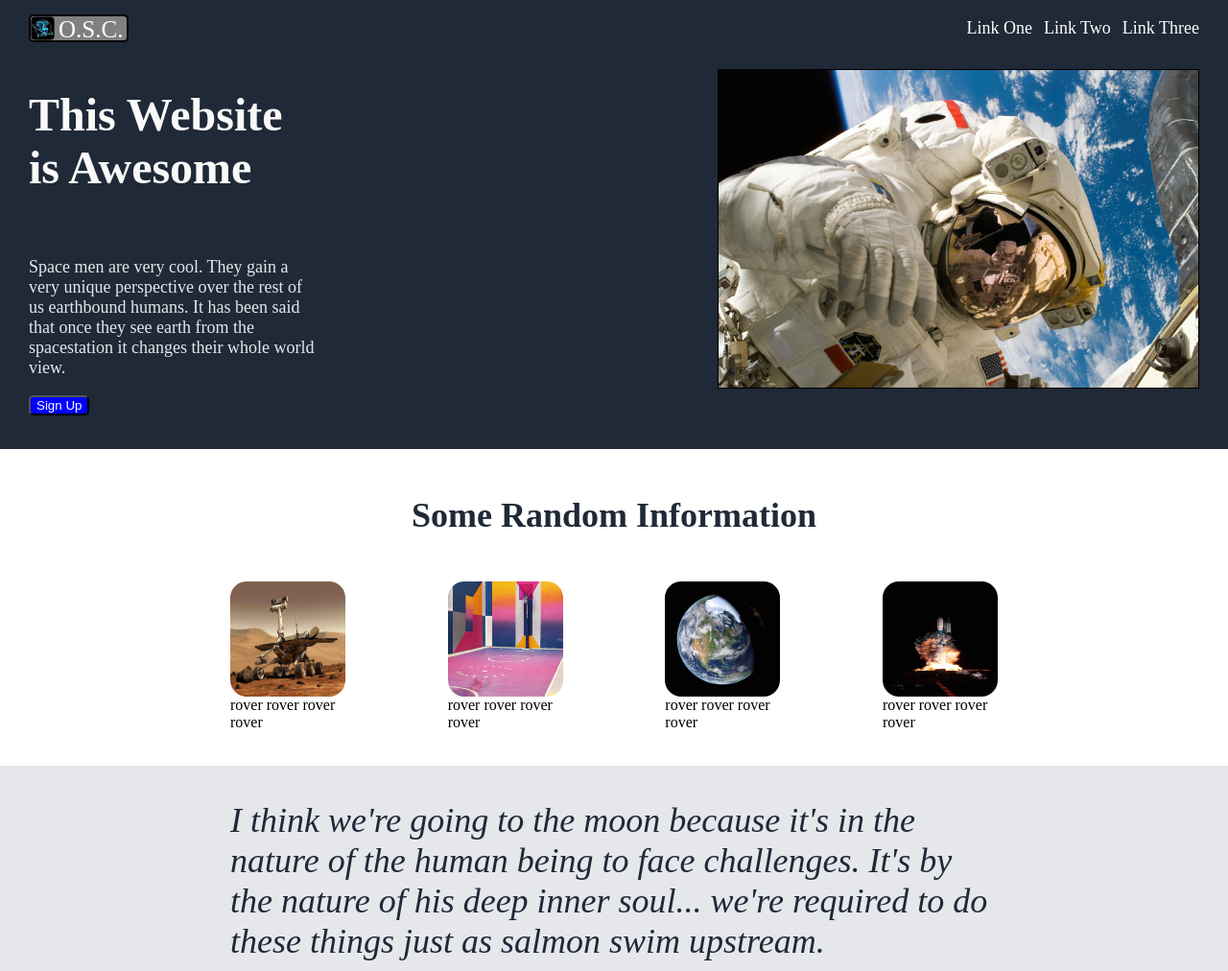
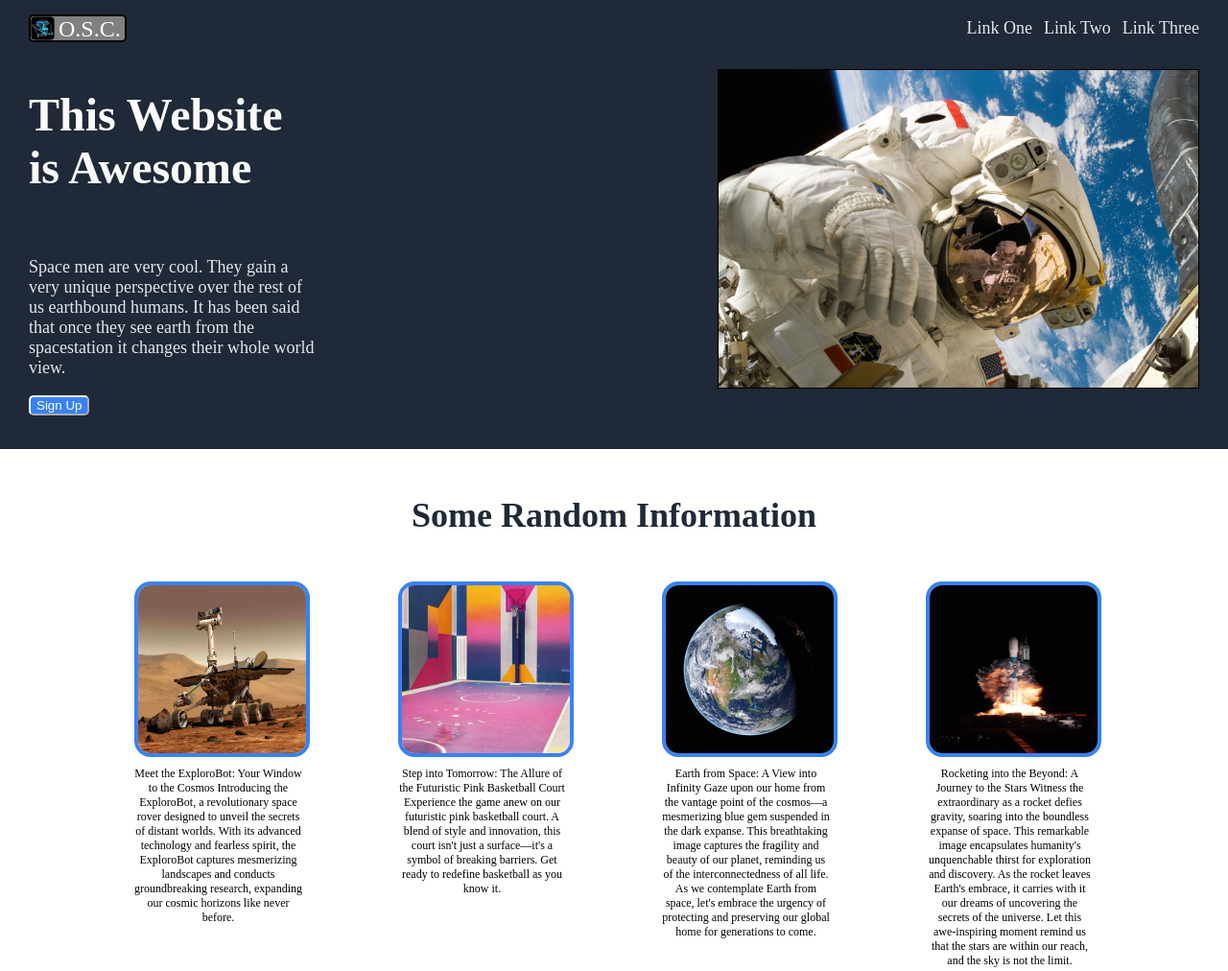
Before and after one commit to d2er29/odin_landing_page, a plain HTML site: page index.html in a window 1280 px wide. Shown: the top 1012 px of the page at 96% size. Drawn offline with Linux system fonts and the light colour scheme.

Commit message:
add more formatting to tweek index.html look

```diff
--- a/index.html
+++ b/index.html
@@ -41,19 +41,36 @@
     <div class="icon">
     <div class="info">
     <img class="icons" src="./img/rover.jpg" alt="image of a rover on a planet or moon that's not earth">
-    <span>rover rover rover rover</span>
+    <span>Meet the ExploroBot: Your Window to the Cosmos
+
+      Introducing the ExploroBot, a revolutionary space rover designed to unveil the secrets of distant worlds.
+       With its advanced technology and fearless spirit, the ExploroBot captures mesmerizing landscapes and
+       conducts groundbreaking research, expanding our cosmic horizons like never before.</span>
     </div>
     <div class="info">
     <img class="icons" src="./img/bball.jpg" alt="futuristic baskeball court with bright pink coloring">
-    <span>rover rover rover rover</span>
+    <span>Step into Tomorrow: The Allure of the Futuristic Pink Basketball Court
+
+      Experience the game anew on our futuristic pink basketball court. A blend of style and innovation,
+      this court isn't just a surface—it's a symbol of breaking barriers. Get ready to redefine basketball
+      as you know it.</span>
     </div>
     <div class="info">
     <img class="icons" src="./img/earth.jpg" alt="image of earth from space">
-    <span>rover rover rover rover</span>
+    <span>Earth from Space: A View into Infinity
+
+      Gaze upon our home from the vantage point of the cosmos—a mesmerizing blue gem suspended in the dark expanse.
+       This breathtaking image captures the fragility and beauty of our planet, reminding us of the interconnectedness of all life.
+       As we contemplate Earth from space, let's embrace the urgency of protecting and preserving our global home for generations to come.</span>
     </div>
     <div class="info">
     <img class="icons" src="./img/rocket.jpg" alt="image of nasa rocket launching off of launch pad">
-    <span>rover rover rover rover</span>
+    <span>
+      Rocketing into the Beyond: A Journey to the Stars
+
+      Witness the extraordinary as a rocket defies gravity, soaring into the boundless expanse of space. This remarkable image encapsulates
+       humanity's unquenchable thirst for exploration and discovery. As the rocket leaves Earth's embrace, it carries with it our dreams of
+       uncovering the secrets of the universe. Let this awe-inspiring moment remind us that the stars are within our reach, and the sky is not the limit.</span>
     </div>
   </div>
   </div>
--- a/style.css
+++ b/style.css
@@ -34,7 +34,8 @@ div {
   border-radius: 5px;
 }
 span.man {
-  font-size: 25px;
+  font-size: 24px;
+  color: F9FAF8;
 }
 .hlinks {
   display: flex;
@@ -44,7 +45,8 @@ span.man {
 .tlink {
   white-space: nowrap;
   text-decoration: none;
-  color: white;
+  color: #E5E7EB;
+  font-size: 18px;
 }
 .bheader {
   display: flex;
@@ -86,17 +88,21 @@ h4 {
 .icon {
   display: flex;
   justify-content: space-between;
-  width: 800px;
+  width: 1000px;
 }
 .icons {
-  width: 120px;
-  height: 120px;
+  width: 175px;
+  height: 175px;
   border-radius: 17px;
+  border: 4px solid #3882F6;
 }
 .info {
   display: flex;
   flex-direction: column;
-  width: 120px;
+  width: 175px;
+  font-size: 12px;
+  text-align: center;
+  gap: 10px;
 }
 .bmid {
   display: flex;
@@ -129,7 +135,7 @@ div.author > p {
   min-height: 50vh;
 }
 .adbox {
-  background-color: lightblue;
+  background-color: #3882F6;
   border: 1px solid black;
   border-radius: 10px;
   display: flex;
@@ -137,6 +143,10 @@ div.author > p {
   flex-basis: 660px;
   padding: 0 70px;
   gap: 30px;
+  color: white;
+}
+h5 {
+  font-size: 24px;
 }
 .adbox>button {
   height: min-content;
@@ -146,6 +156,7 @@ div.author > p {
 button {
   border-radius: 5px;
   white-space: nowrap;
-  background-color: blue;
+  background-color:  #3882F6;
   color: white;
+  border-color: white;
 }
```
